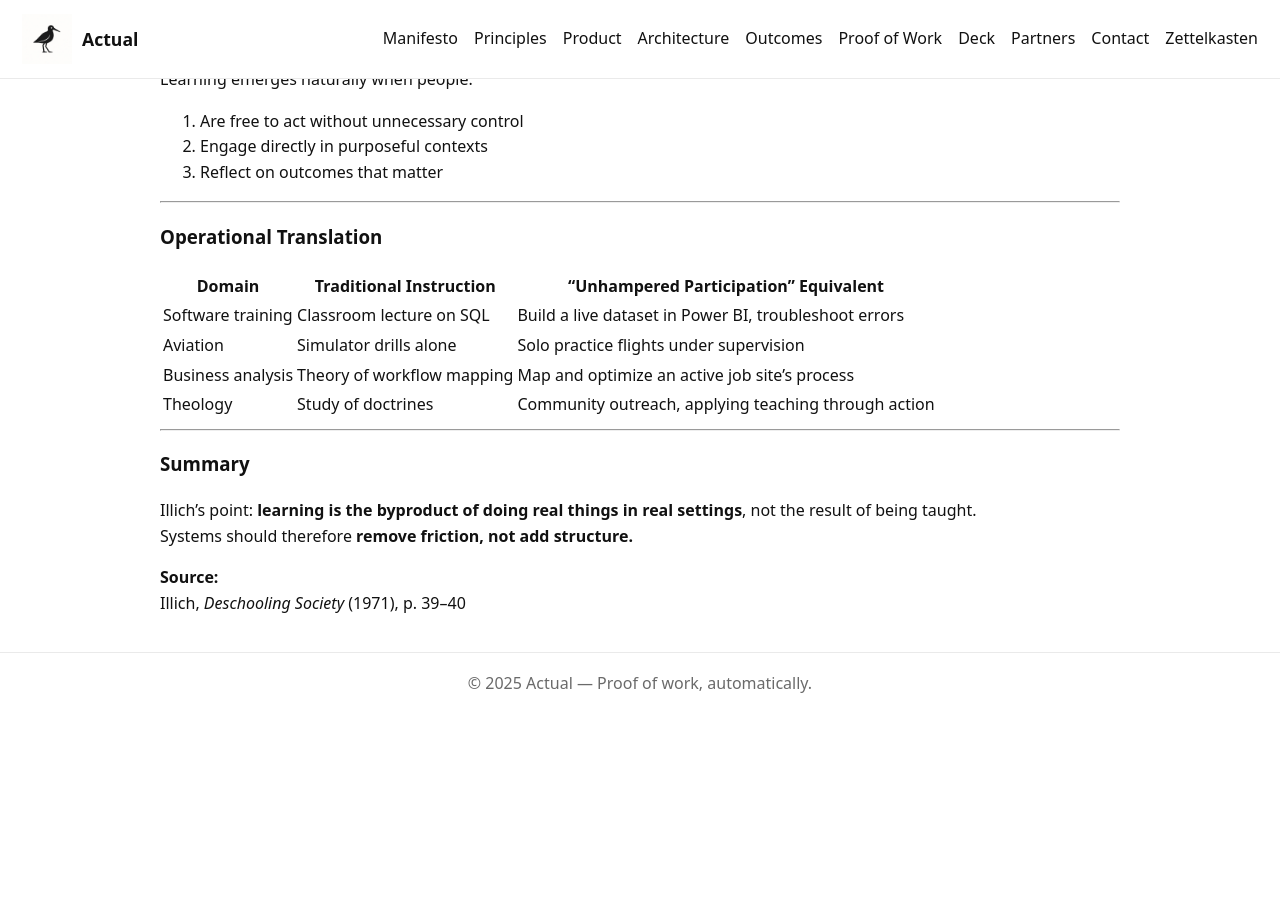
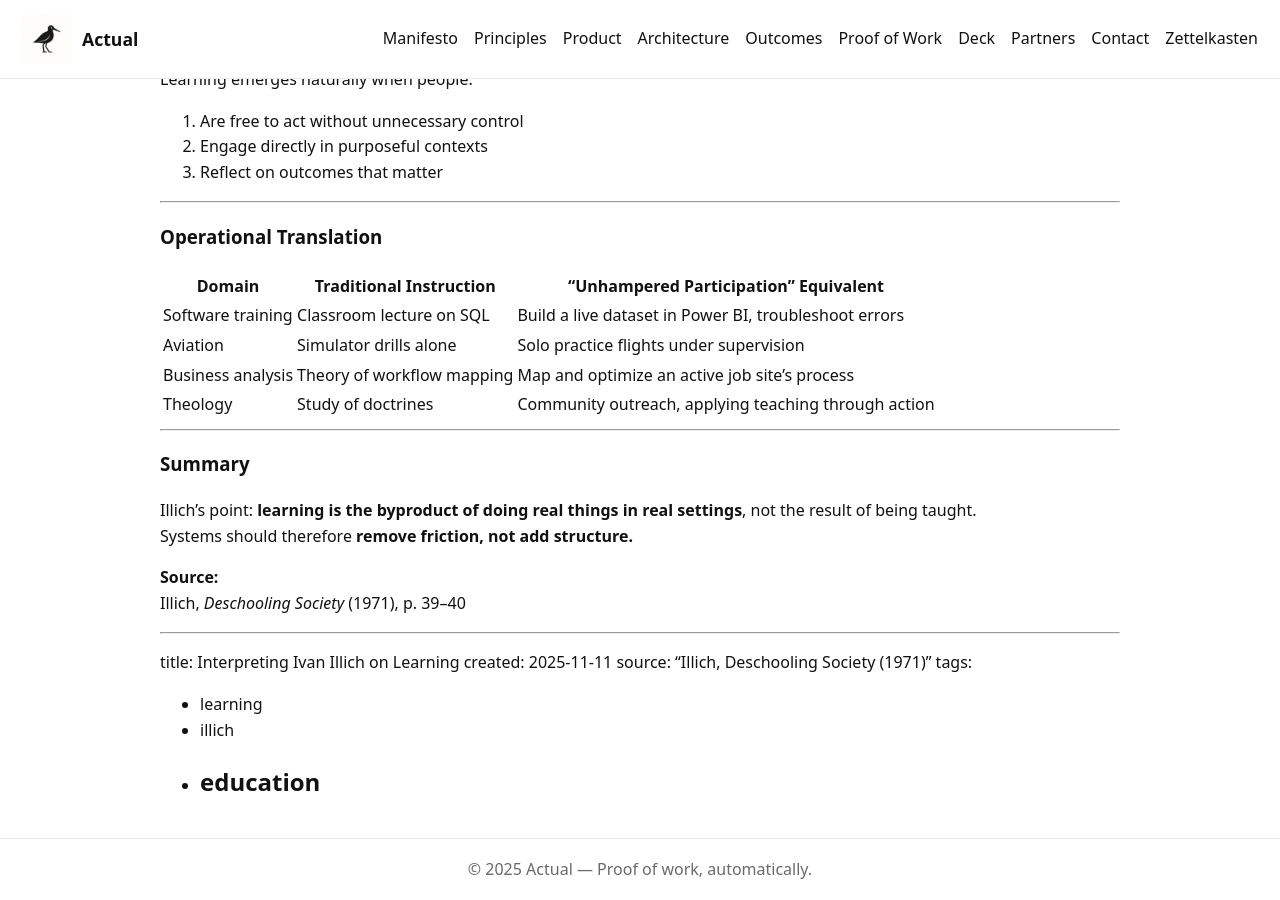
Before and after one commit to greg-e/limosa.work, a Jekyll site: the page built from zettels/2025/202511/251111a_learning.md, in a window 1280 px wide and 900 px high, scrolled down 838 px. Built offline with Jekyll 4.4.1, drawn with Linux system fonts in a browser that asks for light colours; our own code applies the rules of GitHub Pages for plain Markdown files; before the commit the page ends 1553 px from its top, so only the background shows below that.

Commit message:
Update 251111a_learning.md

```diff
--- a/zettels/2025/202511/251111a_learning.md
+++ b/zettels/2025/202511/251111a_learning.md
@@ -71,3 +61,13 @@
 
 **Source:**
 [Illich, *Deschooling Society* (1971), p. 39–40](https://monoskop.org/images/3/3e/Illich_Ivan_Deschooling_Society.pdf)
+
+---
+title: Interpreting Ivan Illich on Learning
+created: 2025-11-11
+source: "Illich, Deschooling Society (1971)"
+tags:
+  - learning
+  - illich
+  - education
+---
```
Also changed, not shown: other parts of zettels/2025/202511/251111a_learning.md (+0 -10 lines).
